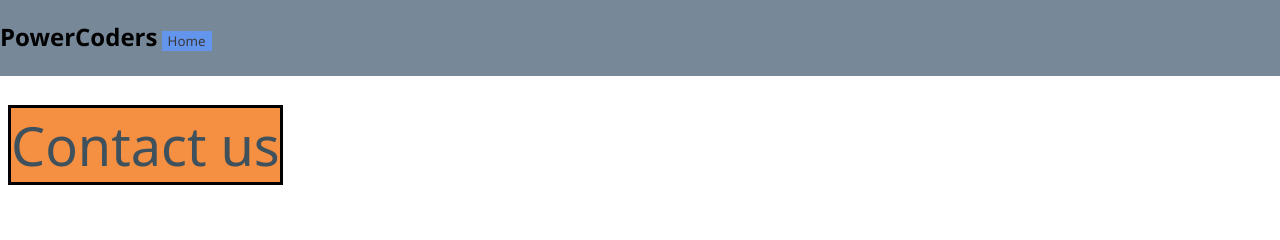
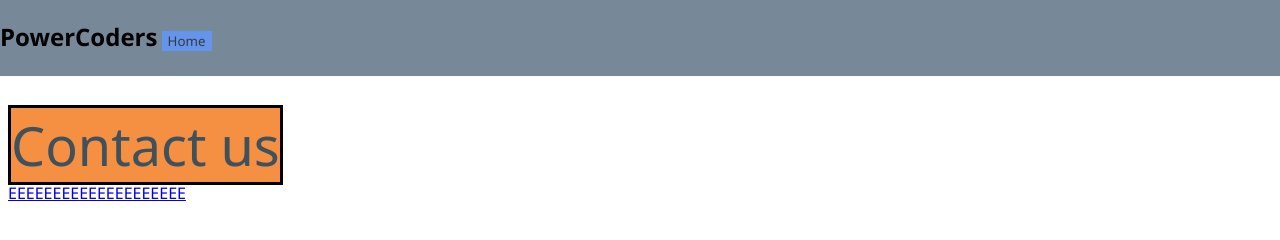
Before and after one commit to jagtapdeep/PowerCodersWebsite, a plain HTML site: page kevin_index.html in a window 1280 px wide. Drawn offline with Linux system fonts and the light colour scheme.

Commit message:
Update and rename index.html

```diff
--- a/index.html
+++ b/kevin_index.html
@@ -20,5 +20,6 @@
             <a href="mailto:kevinliucuber@gmail.com" id="contact">Contact us</a>
             <script src="script.js"></script>
         </div>
+        <a href='ayana_index.html'>EEEEEEEEEEEEEEEEEEEE</a>
     </body>
 </html>
```
